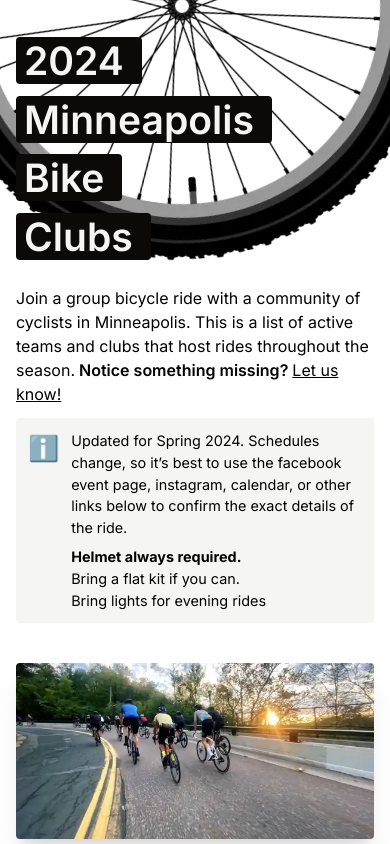
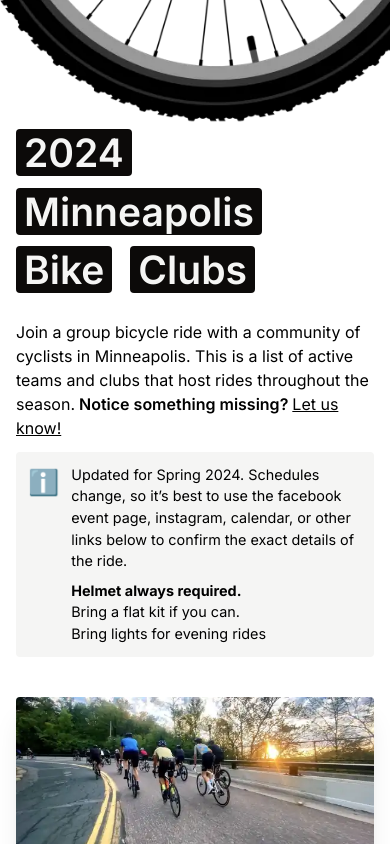
Before and after one commit to subdavis/bikegroups.org, a Next.js app: page / in a window 390 px wide. Shown: the top 844 px of the page. Built offline with nearby package versions, Linux system fonts and the light colour scheme.

Commit message:
Simple header update

```diff
--- a/app/header.tsx
+++ b/app/header.tsx
@@ -1,24 +1,29 @@
 function inlineBlockWord(word: string) {
-  return <span className="block">
-    <span className="inline rounded bg-stone-950 text-stone-100 px-2">{word}&nbsp;</span>
+  return <span className="inline-block sm:block mr-2">
+    <span className="inline rounded bg-stone-950 text-stone-100 px-2">{word}</span>
   </span>
 }
 
 function bigwheel() {
-  return <div className="relative">
-    <div className="absolute -z-10 bg-[url('/wheel.small.webp')] w-[512px] h-[512px] bg-contain animate-spin-slow -top-[536px] -right-16" />
+  return <div className="relative -mt-[420px] -ml-14 sm:ml-0 sm:mt-0">
+    <div className="
+      -z-10 bg-[url('/wheel.small.webp')] w-[512px] h-[512px] bg-contain
+      sm:absolute sm:animate-spin-slow sm:-top-[286px] sm:-right-16" />
   </div>
 }
 
 export default function Header() {
   return <header>
+    {bigwheel()}
     <h1 className="z-10 text-4xl font-semibold mb-5">
       {inlineBlockWord('2024')}
+      <span> </span>
       {inlineBlockWord('Minneapolis')}
+      <span> </span>
       {inlineBlockWord('Bike')}
+      <span> </span>
       {inlineBlockWord('Clubs')}
     </h1>
-    {bigwheel()}
     <p className="my-3 z-10 bg-white">
       Join a group bicycle ride with a community of cyclists in Minneapolis.
       This is a list of active teams and clubs that host rides throughout the season.
```
